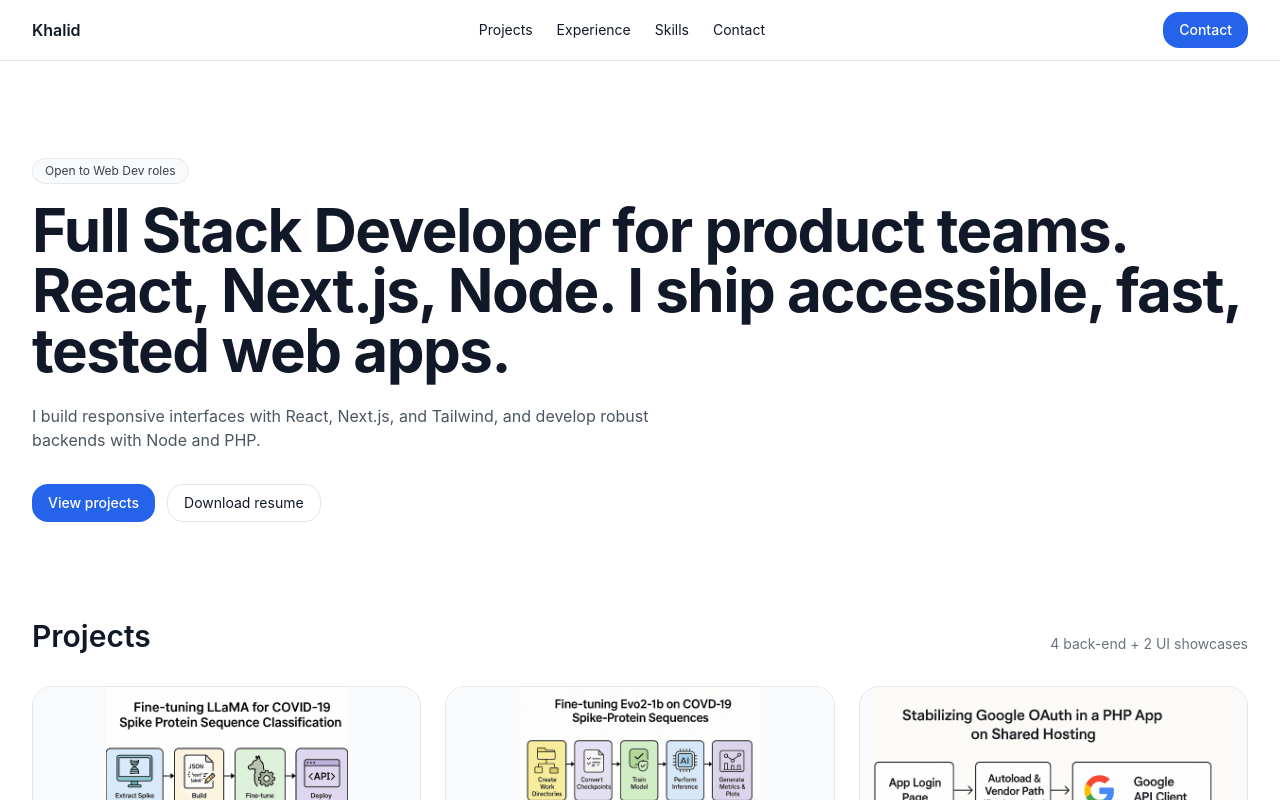
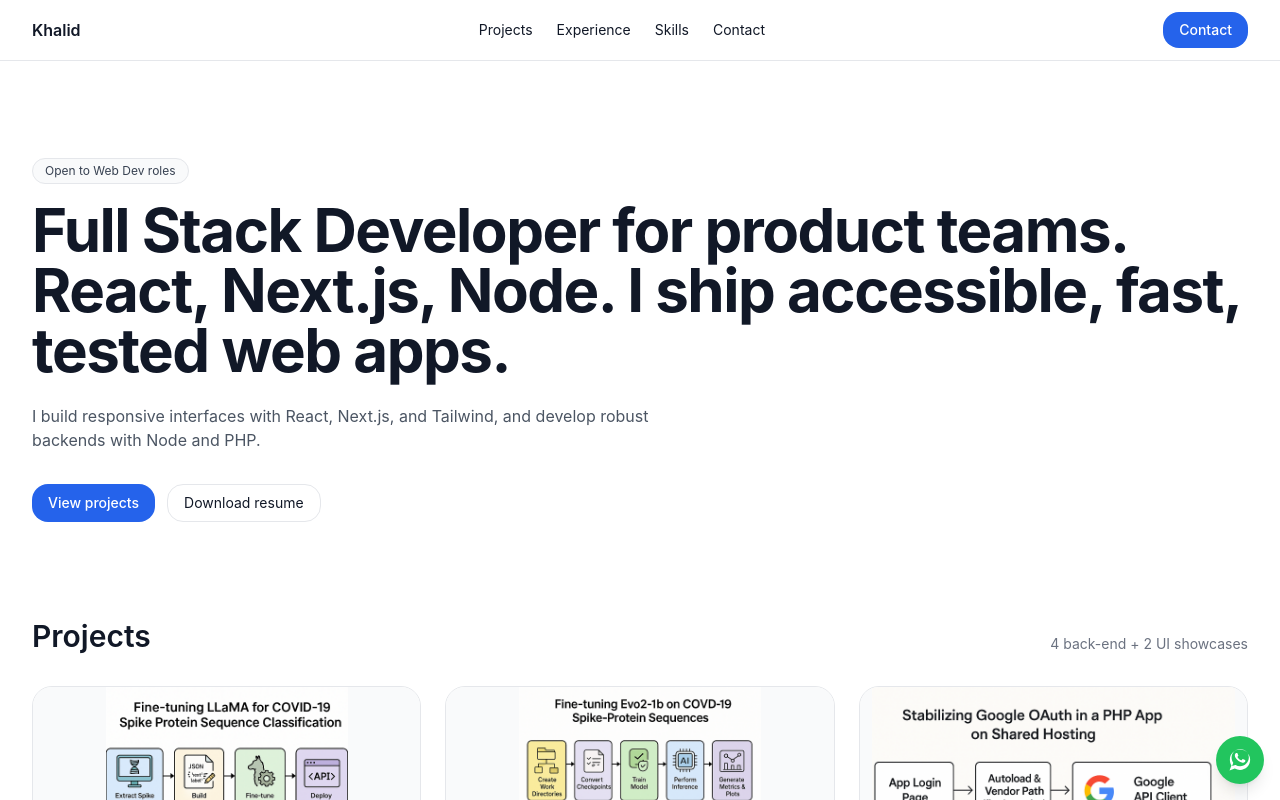
Before and after one commit to khalidkhan76770/portfolio, a Next.js app: page /portfolio/ in a window 1280 px wide. Shown: the top 800 px of the page. Built offline with nearby package versions, Linux system fonts and the light colour scheme.

Commit message:
Add WhatsApp contact link and floating button

```diff
--- a/components/Footer.jsx
+++ b/components/Footer.jsx
@@ -6,7 +6,7 @@ export default function Footer() {
       <div className="section py-10">
         <div className="mt-4 text-sm text-gray-600 flex flex-col md:flex-row items-center justify-between gap-4">
           <p>© {new Date().getFullYear()} Khalid Khan</p>
-          <div className="flex gap-4">
+          <div className="flex flex-wrap items-center gap-4">
             <a
               href={meta.github}
               target="_blank"
@@ -59,6 +59,23 @@ export default function Footer() {
                 <path d="M2 4l10 8 10-8" />
               </svg>
             </a>
+            <a
+              href={meta.whatsapp}
+              target="_blank"
+              rel="noreferrer"
+              className="hover:text-green-600 flex items-center gap-2"
+            >
+              <span className="sr-only">WhatsApp</span>
+              <svg
+                className="w-6 h-6 fill-current"
+                role="img"
+                viewBox="0 0 448 512"
+                xmlns="http://www.w3.org/2000/svg"
+              >
+                <path d="M380.9 97.1C339 55.2 283.2 32 224.1 32 102.2 32 8 125.3 8 248c0 43.6 11.5 86.1 33.3 123.1L0 480l112.2-40.9c34 18.7 72.1 28.5 111.8 28.5h.1c122 0 216.3-93.3 216.3-216 0-53.9-21-104.6-59.5-142.5zM224.1 390.7h-.1c-33.2 0-65.7-8.9-94-25.7l-6.7-4-66.5 24.2 23.3-68.5-4.4-7c-20-31.8-30.6-68.4-30.6-106.1 0-101.2 82.3-183.5 183.7-183.5 49 0 95.1 19.1 129.8 53.8 34.6 34.6 53.7 80.6 53.7 129.6 0 101.3-82.3 183.6-183.6 183.6zm101.6-138.7c-5.5-2.8-32.5-16-37.5-17.8-5-.9-8.6-1.3-12.2 3.5-3.5 4.9-14 17.8-17.2 21.5-3.2 3.7-6.3 4.2-11.8 1.4-32.2-16.1-53.5-28.8-74.8-65.4-5.7-9.8 5.7-9.1 16.1-30.3 1.8-3.7.9-6.9-.5-9.7-1.4-2.8-12.2-29.5-16.7-40.4-4.4-10.6-8.9-9.1-12.2-9.2-3.2-.1-6.9-.1-10.5-.1-3.7 0-9.7 1.4-14.8 6.9-5 5.5-19.5 19-19.5 46.3s20 53.7 22.8 57.5c2.8 3.7 39.1 59.7 94.8 83.8 35.2 15.2 49 16.5 66.5 13.9 10.7-1.6 32.5-13.3 37.1-26.2 4.6-12.9 4.6-24 3.2-26.2-1.3-2.3-5-3.7-10.5-6.5z" />
+              </svg>
+              <span>{meta.phone}</span>
+            </a>
           </div>
         </div>
       </div>
--- /dev/null
+++ b/components/WhatsAppButton.jsx
@@ -0,0 +1,22 @@
+import { meta } from "@/lib/data";
+
+export default function WhatsAppButton() {
+  return (
+    <a
+      href={meta.whatsapp}
+      target="_blank"
+      rel="noreferrer"
+      className="fixed bottom-4 right-4 bg-green-500 text-white rounded-full p-3 shadow-lg hover:bg-green-600 transition-colors"
+      aria-label="WhatsApp"
+    >
+      <svg
+        className="w-6 h-6 fill-current"
+        role="img"
+        viewBox="0 0 448 512"
+        xmlns="http://www.w3.org/2000/svg"
+      >
+        <path d="M380.9 97.1C339 55.2 283.2 32 224.1 32 102.2 32 8 125.3 8 248c0 43.6 11.5 86.1 33.3 123.1L0 480l112.2-40.9c34 18.7 72.1 28.5 111.8 28.5h.1c122 0 216.3-93.3 216.3-216 0-53.9-21-104.6-59.5-142.5zM224.1 390.7h-.1c-33.2 0-65.7-8.9-94-25.7l-6.7-4-66.5 24.2 23.3-68.5-4.4-7c-20-31.8-30.6-68.4-30.6-106.1 0-101.2 82.3-183.5 183.7-183.5 49 0 95.1 19.1 129.8 53.8 34.6 34.6 53.7 80.6 53.7 129.6 0 101.3-82.3 183.6-183.6 183.6zm101.6-138.7c-5.5-2.8-32.5-16-37.5-17.8-5-.9-8.6-1.3-12.2 3.5-3.5 4.9-14 17.8-17.2 21.5-3.2 3.7-6.3 4.2-11.8 1.4-32.2-16.1-53.5-28.8-74.8-65.4-5.7-9.8 5.7-9.1 16.1-30.3 1.8-3.7.9-6.9-.5-9.7-1.4-2.8-12.2-29.5-16.7-40.4-4.4-10.6-8.9-9.1-12.2-9.2-3.2-.1-6.9-.1-10.5-.1-3.7 0-9.7 1.4-14.8 6.9-5 5.5-19.5 19-19.5 46.3s20 53.7 22.8 57.5c2.8 3.7 39.1 59.7 94.8 83.8 35.2 15.2 49 16.5 66.5 13.9 10.7-1.6 32.5-13.3 37.1-26.2 4.6-12.9 4.6-24 3.2-26.2-1.3-2.3-5-3.7-10.5-6.5z" />
+      </svg>
+    </a>
+  );
+}
--- a/pages/_app.js
+++ b/pages/_app.js
@@ -1,6 +1,12 @@
 // pages/_app.js
 import '../styles/globals.css';
+import WhatsAppButton from '@/components/WhatsAppButton';
 
 export default function MyApp({ Component, pageProps }) {
-  return <Component {...pageProps} />;
+  return (
+    <>
+      <Component {...pageProps} />
+      <WhatsAppButton />
+    </>
+  );
 }
```
Also changed, not shown: lib/data.js, 1 other file (tests, documents, lock files or other folders).
